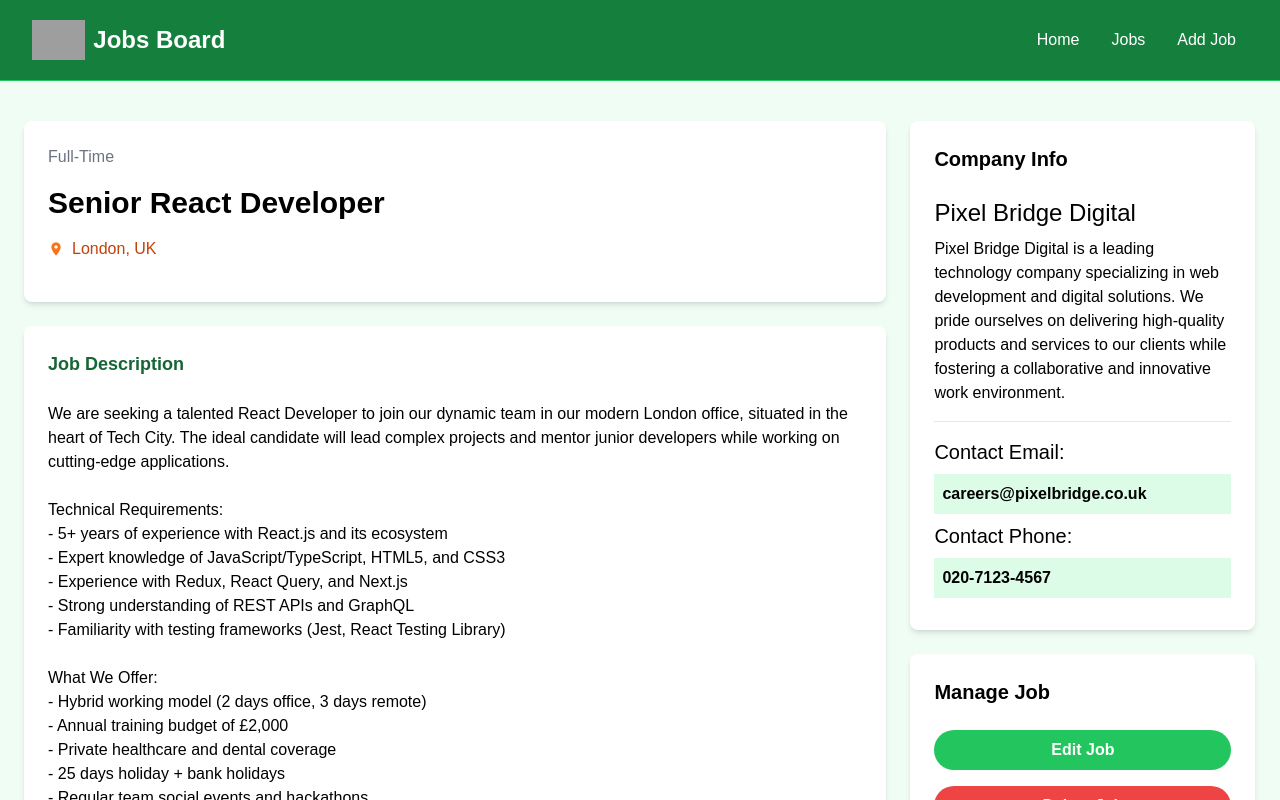
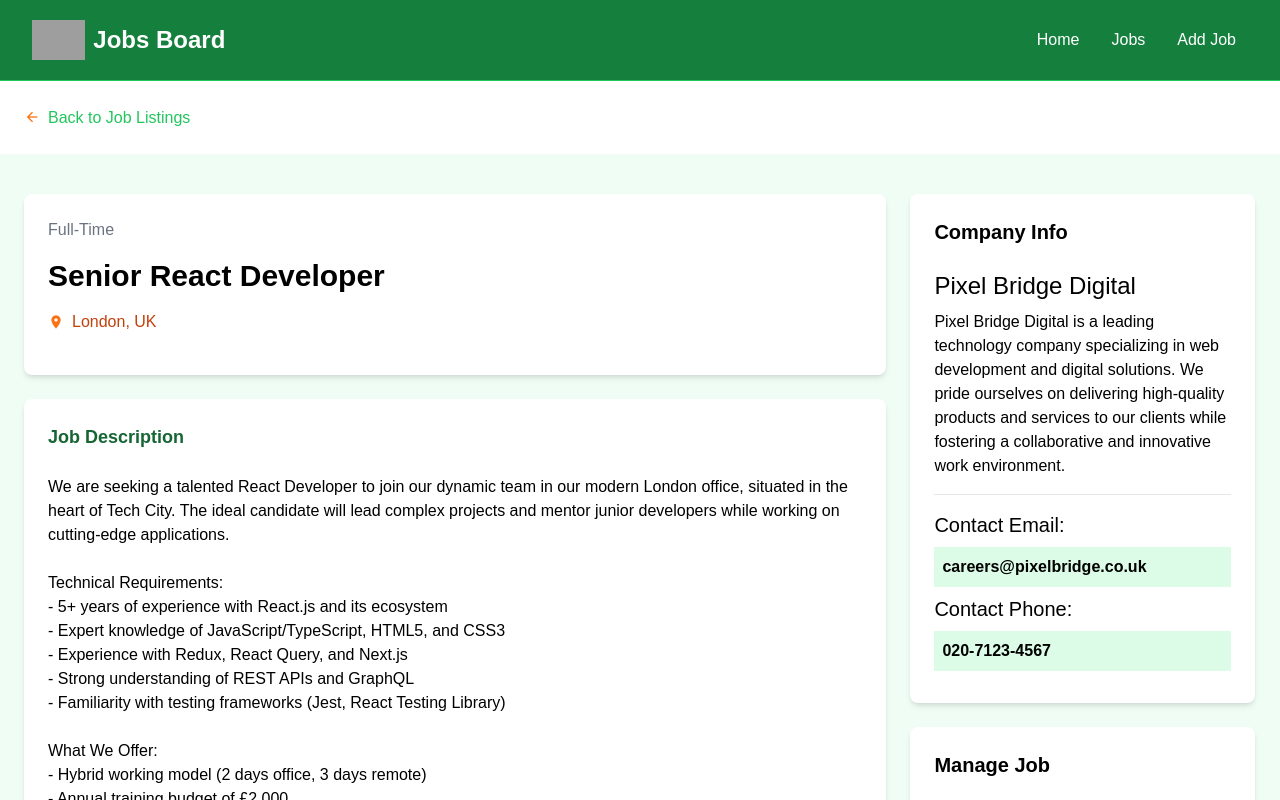
Before and after one commit to connorhanks/DevJobs-Developer-Jobs-Board, a Vue app: page /jobs/1 in a window 1280 px wide. Shown: the top 800 px of the page. Built offline with nearby package versions, Linux system fonts and the light colour scheme; data requests are answered from the project's data file; grey boxes are pictures that could not be loaded.

Commit message:
create BackButton for each job listing, add to JobView

```diff
--- /dev/null
+++ b/src/components/BackButton.vue
@@ -0,0 +1,17 @@
+<script setup>
+import { RouterLink } from "vue-router";
+</script>
+
+<template>
+  <section>
+    <div class="container m-auto py-6 px-6">
+      <RouterLink
+        to="/jobs"
+        class="text-green-500 hover:text-green-600 flex items-center"
+      >
+        <span class="mdi mdi-arrow-left text-orange-500 mr-2"></span> Back to
+        Job Listings
+      </RouterLink>
+    </div>
+  </section>
+</template>
--- a/src/views/JobView.vue
+++ b/src/views/JobView.vue
@@ -1,6 +1,8 @@
 <script setup>
 import { reactive, onMounted } from "vue";
 import { useRoute, RouterLink } from "vue-router";
+
+import BackButton from "@/components/BackButton.vue";
 
 import PulseLoader from "vue-spinner/src/PulseLoader.vue";
 
@@ -37,6 +39,8 @@ onMounted(async () => {
 </script>
 
 <template>
+  <BackButton />
+
   <!-- Show loading spinner while state.isLoading is true/data hasn't been fetched yet -->
   <div v-if="state.isLoading" class="text-center text-gray-500 py-6">
     <PulseLoader />
@@ -105,10 +109,10 @@ onMounted(async () => {
           <!-- Manage -->
           <div class="bg-white p-6 rounded-lg shadow-md mt-6">
             <h3 class="text-xl font-bold mb-6">Manage Job</h3>
-            <a
-              href="add-job.html"
+            <RouterLink
+              :to="`/jobs/edit/${state.job.id}`"
               class="bg-green-500 hover:bg-green-600 text-white text-center font-bold py-2 px-4 rounded-full w-full focus:outline-none focus:shadow-outline mt-4 block"
-              >Edit Job</a
+              >Edit Job</RouterLink
             >
             <button
               class="bg-red-500 hover:bg-red-600 text-white font-bold py-2 px-4 rounded-full w-full focus:outline-none focus:shadow-outline mt-4 block"
```
